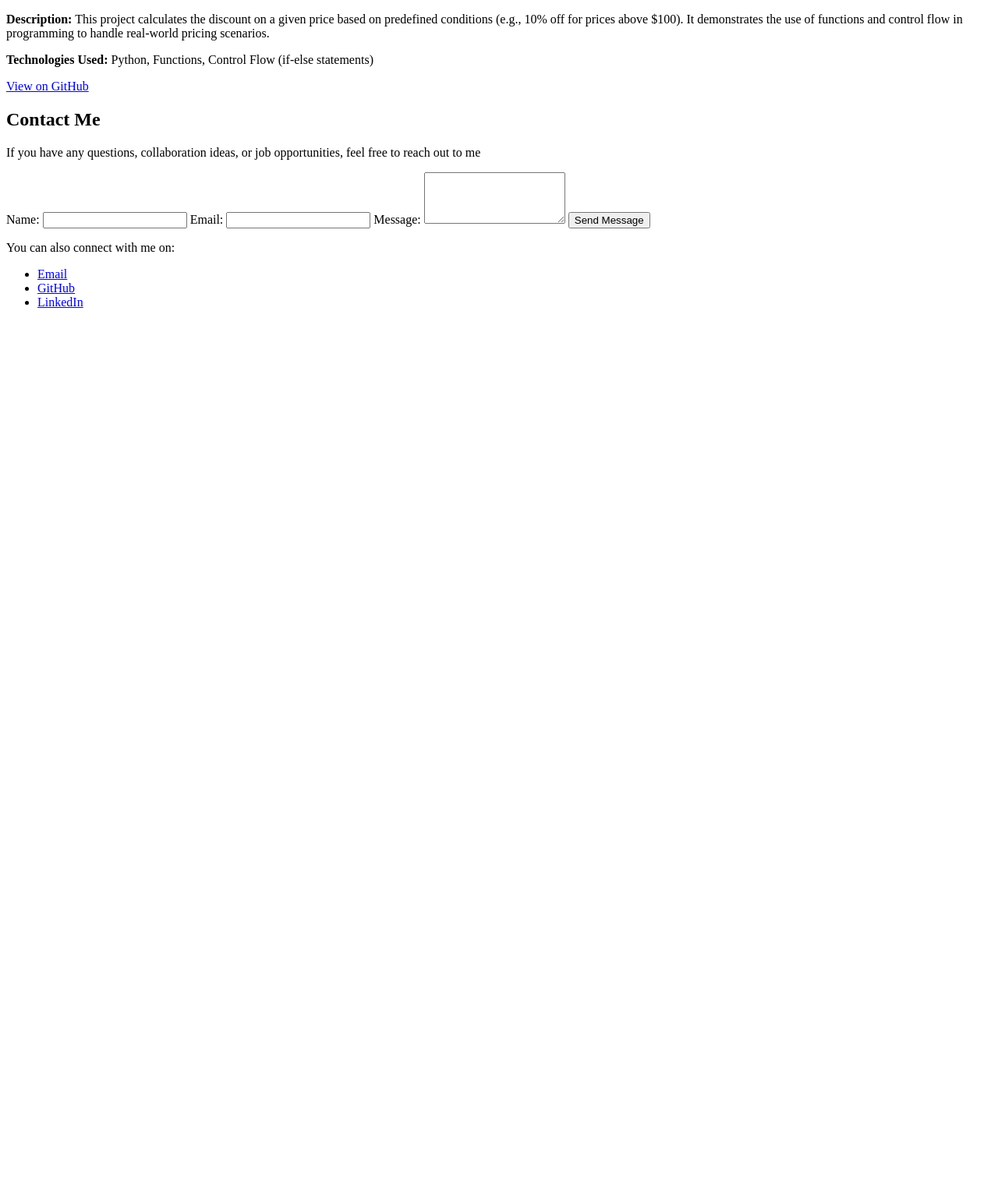
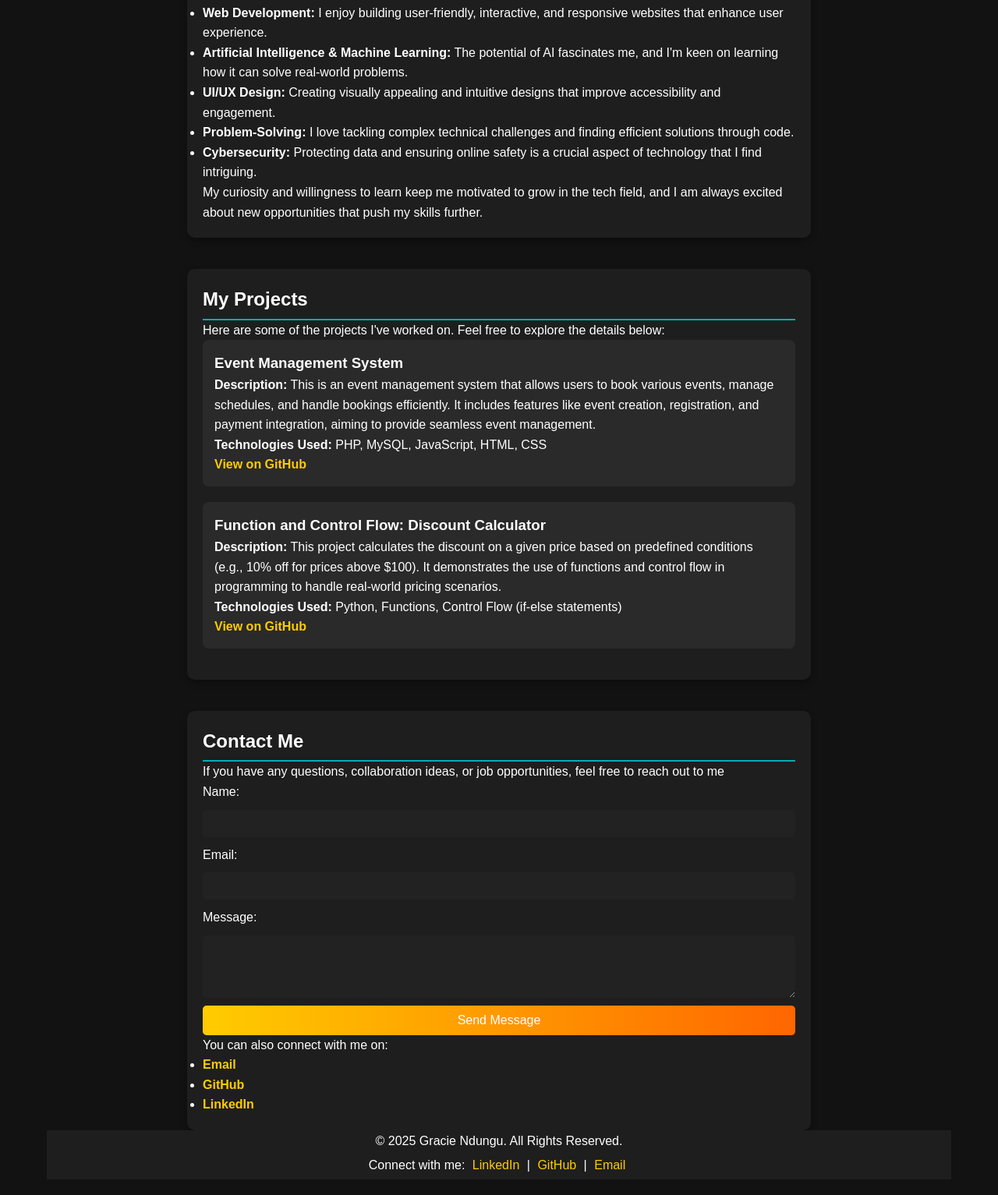
Before and after one commit to GraceMugure/Portfolio-Web, a plain HTML site: page index.html in a window 1280 px wide. Shown: the part 1158-2691 px from the top of the page at 78% size. Before the commit the page ends 1571 px from the top, so only its background shows below. Drawn offline with Linux system fonts and the light colour scheme; files that its build step writes are made by us from their sources.

Commit message:
portfolio website

```diff
--- a/index.html
+++ b/index.html
@@ -4,11 +4,14 @@
         <meta charset="UTF-8">
         <meta name="viewport" content="width=device-width initial-scale=1.0">
         <title>My Portfolio</title>
-        <link rel="stylesheet" href="style.css">
+        <link rel="stylesheet" href="style.css/style.css">
+
     </head>
     <body>
         <header>
             <h1>Welcome To My Portfolio</h1>
+            <img src="Grace.jpg.jpg" alt="My Profile Picture">
+
             <nav>
                 <ul type="bullets">
                     <li><a href="#about">About</a></li>
@@ -22,7 +25,7 @@
         <section id="about">
             <h2>About Me</h2>
             <p>
-                Hi! I'm <strong>Grace Mugure</strong>, a passionate and driven tech enthusiast with a background in <strong>Information Technology</strong>. I thrive on solving problems and creating innovative solutions through technology.<br><br>
+                Hi I'm <strong>Grace Mugure</strong>, a passionate and driven tech enthusiast with a background in <strong>Information Technology</strong>. I thrive on solving problems and creating innovative solutions through technology.<br><br>
 
                 My journey in tech began with a curiosity for <strong>Coding and AI</strong>, and since then, I have been dedicated to continuous learning and growth. Whether it's <strong>web development, data management, or digital solutions</strong>, I enjoy exploring new tools and refining my skills to stay ahead in the ever-evolving tech landscape.<br><br>
 
@@ -109,11 +112,21 @@
             <ul>
               <li><a href="mailto:ndungugracie06@gmail.com">Email</a></li>
               <li><a href="https://github.com/GraceMugure" target="_blank">GitHub</a></li>
-              <li><a href="www.linkedin.com/in/gracendungu01" target="_blank">LinkedIn</a></li>
+              <li><a href="https://www.linkedin.com/in/gracendungu01" target="_blank">LinkedIn</a>
+              </li>
             </ul>
           </section>
 
 
 
     </body>
+    <footer>
+      <p>© 2025 Gracie Ndungu. All Rights Reserved.</p>
+      <p>Connect with me:
+          <a href="https://www.linkedin.com/in/gracendungu01" target="_blank">LinkedIn</a> |
+          <a href="https://github.com/yourgithub" target="_blank">GitHub</a> |
+          <a href="mailto:ndungugracie06@gmail.com">Email</a>
+      </p>
+  </footer>
+
 </html>
--- a/style.css/style.css
+++ b/style.css/style.css
@@ -0,0 +1,187 @@
+/* Apply dark mode */
+* {
+    margin: 0;
+    padding: 0;
+    box-sizing: border-box;
+}
+
+html {
+    scroll-behavior: smooth;
+}
+
+@import url('https://fonts.googleapis.com/css2?family=Poppins:wght@300;400;700&display=swap');
+
+body {
+    font-family: 'Poppins', sans-serif;
+}
+
+
+
+body {
+    font-family: 'Poppins', sans-serif;
+    background-color: #121212;
+    color: #ffffff;
+    line-height: 1.6;
+    padding: 20px;
+    max-width: 1200px;
+    margin: auto;
+}
+
+
+/* Center content and limit width */
+section {
+    max-width: 800px;
+    margin: auto;
+    padding: 20px;
+}
+
+/* Header Styling */
+header {
+    text-align: center;
+    padding: 20px;
+    background-color: #1e1e1e;
+    box-shadow: 0px 4px 10px rgba(255, 255, 255, 0.1);
+}
+
+header h1 {
+    font-size: 2.5rem;
+    color: #ffcc00;
+}
+
+/* Profile Image */
+header img {
+    width: 150px;
+    height: 150px;
+    border-radius: 50%;
+    border: 3px solid #ffffff;
+    margin-top: 10px;
+}
+
+/* Navigation Styling */
+nav ul {
+    list-style: none;
+    text-align: center;
+    padding: 0;
+}
+
+nav ul li {
+    display: inline;
+    margin: 0 15px;
+}
+
+nav ul li a {
+    text-decoration: none;
+    color: white;
+    font-weight: bold;
+    padding: 8px 12px;
+    border-radius: 5px;
+    transition: background 0.3s;
+}
+
+nav ul li a:hover {
+    background: #ffcc00;
+    color: black;
+}
+
+
+/* Section Titles */
+h2 {
+    border-bottom: 2px solid #00adb5;
+    padding-bottom: 5px;
+}
+
+section {
+    margin-top: 40px;
+    padding: 20px;
+    background: #1e1e1e;
+    border-radius: 10px;
+    box-shadow: 0 4px 8px rgba(0, 0, 0, 0.3);
+}
+
+.project {
+    background: #2a2a2a;
+    padding: 15px;
+    border-radius: 8px;
+    margin-bottom: 20px;
+}
+.project a {
+    color: #ffcc00;
+    text-decoration: none;
+    font-weight: bold;
+}
+.project a:hover {
+    color: #ff6600;
+}
+
+
+/* Contact Form */
+ form {
+    display: flex;
+    flex-direction: column;
+    gap: 10px;
+}
+
+input, textarea, button {
+    padding: 10px;
+    border-radius: 5px;
+    border: none;
+}
+
+input, textarea {
+    background-color: #222;
+    color: #fff;
+}
+
+button {
+    padding: 10px 20px;
+    background: linear-gradient(to right, #ffcc00, #ff6600);
+    border: none;
+    color: white;
+    font-size: 16px;
+    border-radius: 5px;
+    cursor: pointer;
+    transition: all 0.3s ease;
+}
+
+button:hover {
+    background: linear-gradient(to right, #ff6600, #ffcc00);
+    transform: scale(1.05);
+}
+
+
+/* Styling the Contact Links */
+#contact a {
+    color: #ffcc00; /* Initial color (golden) */
+    font-weight: bold;
+    text-decoration: none; /* Remove underline */
+    transition: color 0.3s ease; /* Smooth color transition */
+}
+
+/* Hover Effect */
+#contact a:hover {
+    color: #ff6600; /* Change to orange on hover */
+}
+
+
+/* Footer */
+footer {
+    text-align: center;  /* Centers text and inline elements */
+    padding: 1px;
+    background-color: #1e1e1e;
+    display: flex;
+    flex-direction: column;
+    align-items: center;  /* Centers everything inside */
+    justify-content: center;
+}
+
+footer a {
+    color: #ffcc00;
+    text-decoration: none;
+    transition: color 0.3s;
+    display: inline-block; /* Ensures proper spacing */
+    margin: 5px;
+}
+
+footer a:hover {
+    color: #ff6600;
+}
```
Also changed, not shown: 1 other file.
